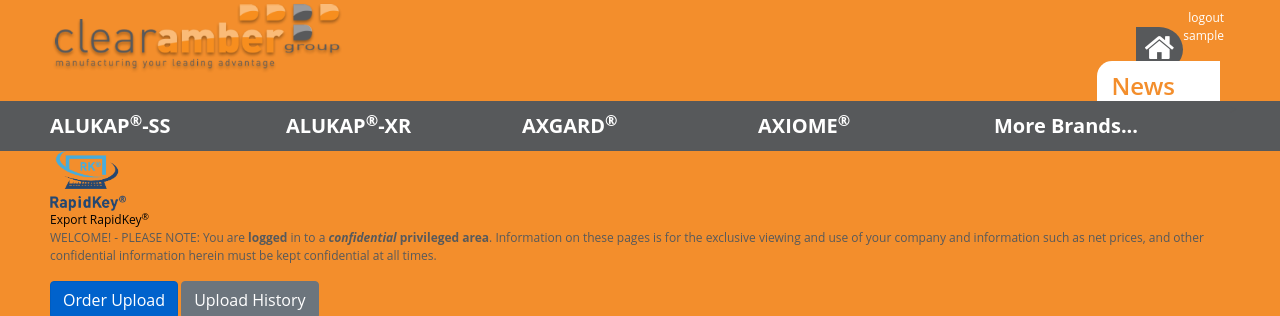
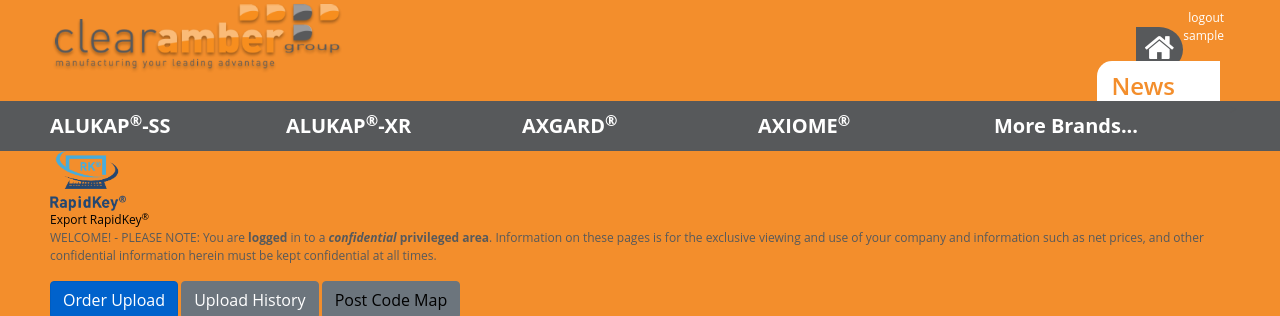
Before and after one commit to parth-vijay/django_assignment, a Django app: page /areakey/ in a window 1280 px wide. Shown: the part 65-381 px from the top of the page. Run offline with Django 3.2, Linux system fonts and the light colour scheme; the visitor is signed in with stand-in values (Sample User, id 1); data that the repository does not hold is empty; some libraries are stand-ins or nearby versions.

Commit message:
post code button add for map view

```diff
--- a/home/templates/areakey.html
+++ b/home/templates/areakey.html
@@ -15,6 +15,7 @@
 			<div class="areakeyupload">
 				<button type="button" class="active btn btn-primary areakeybtn">Order Upload</button>
 				<button type="button" class="btn btn-secondary areakeybtn">Upload History</button>
+				<button type="button" class="btn btn-secondary areakeybtn"><a href="{% url 'home:map_view' %}">Post Code Map</a></button>
 				<div class="orderhistory" style="display: none;">
 					<div class="search-container">
 						<form>
@@ -22,9 +23,6 @@
 						  <button type="submit">Search</button>
 						</form>
 					</div>
-					<a href="{% url 'home:map_view' %}" class="button confirmbutton">Map
-						<!-- <i class="fa fa-arrow-right"></i> -->
-					</a>
 					<div class="table-responsive">
 						<table class="table">
 							<thead class="thead-dark">
```
